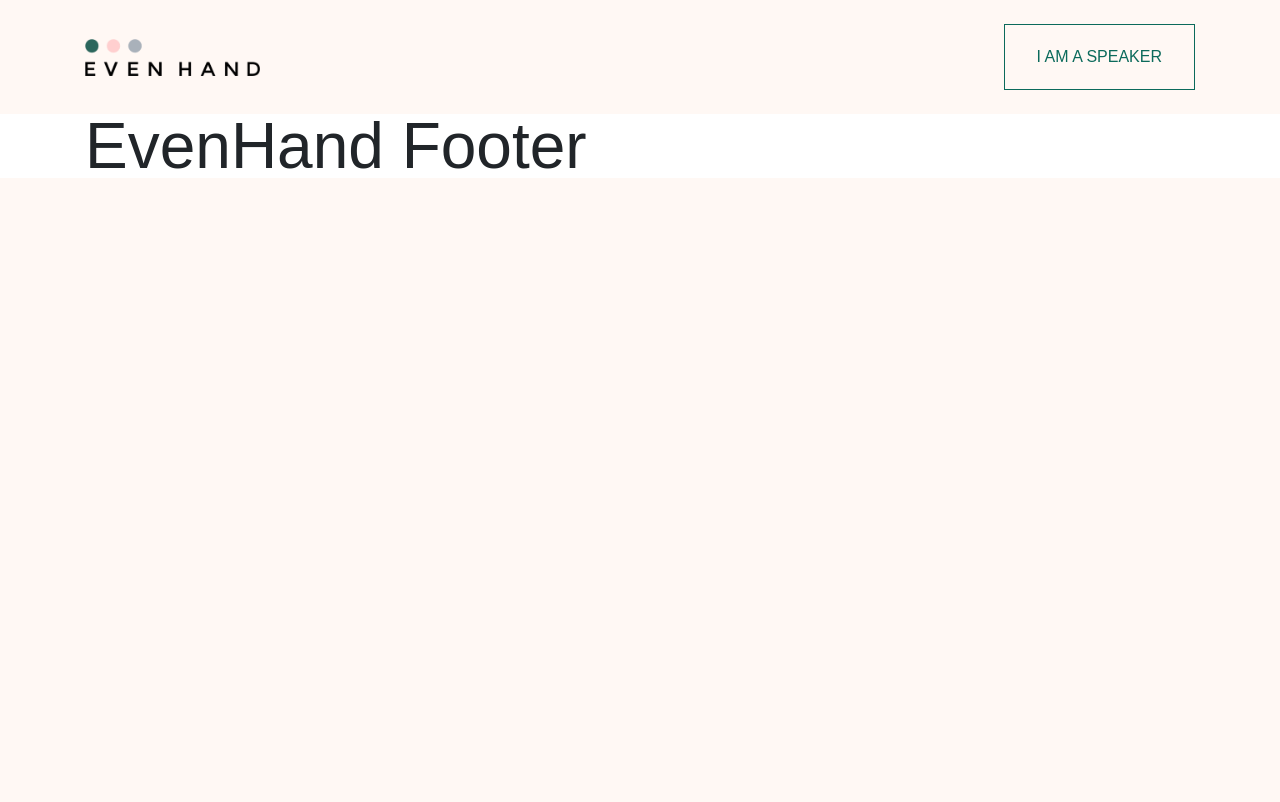
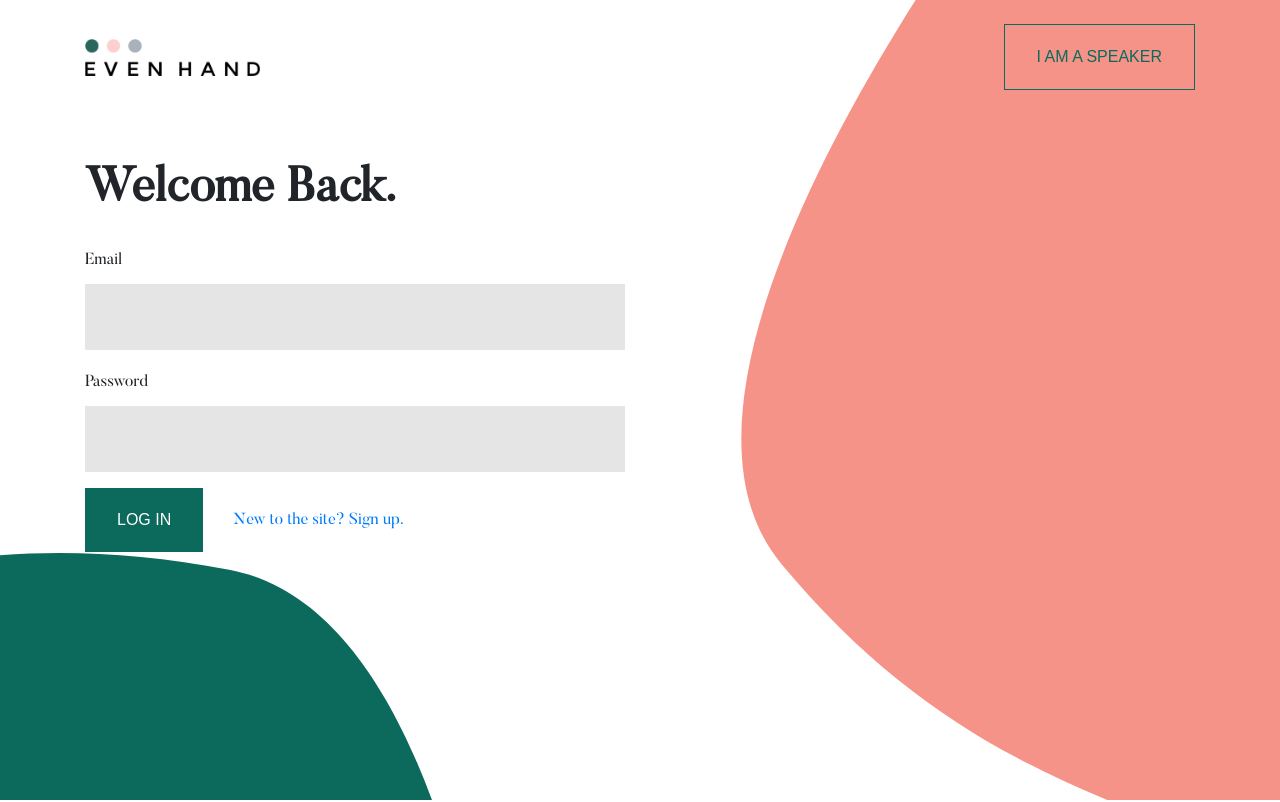
Before and after one commit to evenhand-ottawa/evenhand-frontend, a React (Vite) app: page /login in a window 1280 px wide. Shown: the top 802 px of the page. Built offline with nearby package versions, Linux system fonts and the light colour scheme; a web font is replaced by a local one.

Commit message:
Add: login page

```diff
--- a/src/app.jsx
+++ b/src/app.jsx
@@ -11,6 +11,7 @@ import { Home } from './components/home'
 import { Search } from './components/search'
 import { NavBar } from './components/navbar'
 import { Footer } from './components/footer'
+import { Login } from './components/login/login'
 
 function App() {
 	return (
@@ -19,6 +20,7 @@ function App() {
 			<Switch>
 				<Route exact path="/" component={Home} />
 				<Route exact path="/search" component={Search} />
+				<Route exact path="/login" component={Login} />
 			</Switch>
 			<Footer />
 		</Router>
--- a/src/components/home.jsx
+++ b/src/components/home.jsx
@@ -19,14 +19,7 @@ export function Home() {
 
 	return (
 		<React.Fragment>
-			<div
-				className="bg-white bg-curve send-to-back w-100"
-				css={css`
-					position: absolute;
-					top: 0;
-					right: 0;
-				`}
-			>
+			<div className="bg-white bg-curve send-to-back w-100 absolute-top">
 				<div className="container">
 					<div className="row">
 						<div className="col-6 offset-6 text-right">
--- /dev/null
+++ b/src/components/login/login.jsx
@@ -0,0 +1,122 @@
+/** @jsx jsx */
+
+import React, { useState } from 'react'
+import { Link, Redirect } from 'react-router-dom'
+import { jsx, css } from '@emotion/core'
+
+import imgLeftCurve from './left-curve.svg'
+import imgRightCurve from './right-curve.svg'
+import { User } from '../../models/user'
+import { useAsyncAction } from '../../state'
+
+export function Login() {
+	const [email, setEmail] = useState('')
+	const [password, setPassword] = useState('')
+	const [loginState, loginActions] = useAsyncAction(User.login)
+
+	if (loginState.status === 'success') {
+		return <Redirect to="/search" />
+	}
+
+	return (
+		<React.Fragment>
+			<div className="absolute-top w-100 h-100 send-to-back">
+				<div
+					className="h-100 w-50 d-inline-block"
+					css={css`
+						background-image: url(${imgLeftCurve});
+						background-size: 100% auto;
+						background-repeat: no-repeat;
+						background-position: left bottom;
+					`}
+				></div>
+				<div
+					className="h-100 w-50 d-inline-block"
+					css={css`
+						background-image: url(${imgRightCurve});
+						background-size: 100% auto;
+						background-repeat: no-repeat;
+						background-position: right top;
+					`}
+				></div>
+			</div>
+
+			<div className="container py-5 h-100">
+				<div className="row">
+					<div className="col-6">
+						<h1
+							css={css`
+								font-size: 3rem;
+							`}
+							className="font-weight-bold mb-4"
+						>
+							Welcome Back.
+						</h1>
+
+						{loginState.error && (
+							<div className="alert alert-danger">
+								{String(loginState.error)}
+							</div>
+						)}
+
+						<form
+							onSubmit={evt => {
+								evt.preventDefault()
+								loginActions.fetch({
+									email,
+									password,
+								})
+							}}
+						>
+							<div className="form-group">
+								<label>Email</label>
+								<input
+									type="email"
+									className={
+										'form-control' + (email ? '' : ' form-control-empty')
+									}
+									value={email}
+									onChange={evt => setEmail(evt.target.value)}
+									disabled={loginState.status === 'inprogress'}
+								/>
+							</div>
+							<div className="form-group">
+								<label>Password</label>
+								<input
+									type="password"
+									className={
+										'form-control' + (password ? '' : ' form-control-empty')
+									}
+									value={password}
+									onChange={evt => setPassword(evt.target.value)}
+									disabled={loginState.status === 'inprogress'}
+								/>
+							</div>
+							<div className="form-group row">
+								<div className="col-auto">
+									<button
+										type="submit"
+										className="btn btn-primary"
+										disabled={loginState.status === 'inprogress'}
+									>
+										{loginState.status === 'inprogress' && (
+											<span
+												className="spinner-border spinner-border-sm"
+												role="status"
+												aria-hidden="true"
+											/>
+										)}
+										Log In
+									</button>
+								</div>
+								<div className="col d-flex align-items-center">
+									<Link to="/register">New to the site? Sign up.</Link>
+								</div>
+							</div>
+						</form>
+					</div>
+				</div>
+			</div>
+		</React.Fragment>
+	)
+}
--- a/src/components/navbar.jsx
+++ b/src/components/navbar.jsx
@@ -1,4 +1,5 @@
 import React from 'react'
+import { Link } from 'react-router-dom'
 
 import Logo from '../images/logo/even_hand_transparent.png'
 
@@ -8,14 +9,14 @@ export function NavBar() {
 			<div className="container">
 				<h2 className="sr-only">EvenHand Navigation Menu</h2>
 
-				<a className="navbar-brand" href="#">
+				<Link className="navbar-brand" to="/">
 					<img src={Logo} width="175px" alt="Evenhand Logo" />
-				</a>
+				</Link>
 
 				<form className="form-inline">
-					<button className="btn btn-outline-primary" type="button">
+					<Link className="btn btn-outline-primary" to="/login">
 						I Am a Speaker
-					</button>
+					</Link>
 				</form>
 			</div>
 		</nav>
--- a/src/css/app.scss
+++ b/src/css/app.scss
@@ -65,6 +65,7 @@ h4 {
 	border-color: $color-primary;
 }
 
+.btn-secondary,
 .btn-primary:hover,
 .btn-primary:active,
 .btn-primary:focus,
@@ -72,6 +73,10 @@ h4 {
 .btn-primary.active {
 	background-color: $color-secondary;
 	border-color: $color-secondary;
+}
+
+.btn-secondary {
+	color: #000;
 }
 
 .btn-outline-primary:hover,
@@ -120,3 +125,18 @@ input[type="text"].form-control {
 .send-to-back {
     z-index: -1;
 }
+
+.absolute-top {
+	position: absolute;
+	top: 0;
+	right: 0;
+}
+
+.form-control {
+	border-radius: 0;
+}
+
+.form-control-empty {
+	background-color: #E5E5E5;
+	border-color: #E5E5E5;
+}
--- a/src/index.html
+++ b/src/index.html
@@ -10,7 +10,7 @@
 	<link rel="stylesheet" href="https://use.typekit.net/rlh2xen.css">
 	<link rel="stylesheet" href="fonts/style.css">
 </head>
-<body class="h-100 w-100 bg-light">
+<body class="h-100 w-100">
 	<div class="h-100 w-100" id="app"></div>
 	<script src="app.jsx"></script>
 </body>
--- /dev/null
+++ b/src/models/user.jsx
@@ -0,0 +1,3 @@
+export const User = {
+	login: () => Promise.resolve(),
+}
```
Also changed, not shown: src/components/login/left-curve.svg (added), src/components/login/right-curve.svg (added).
